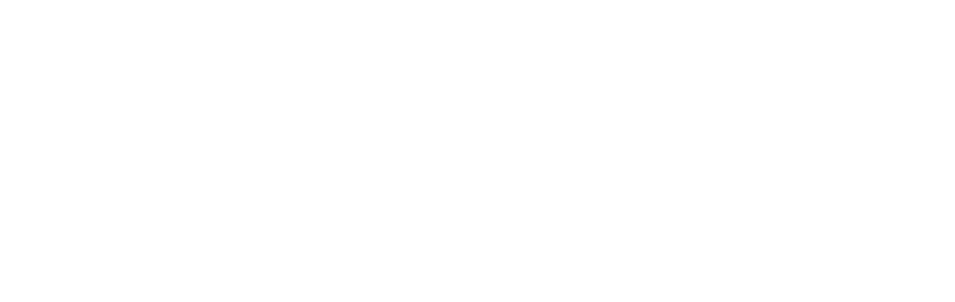
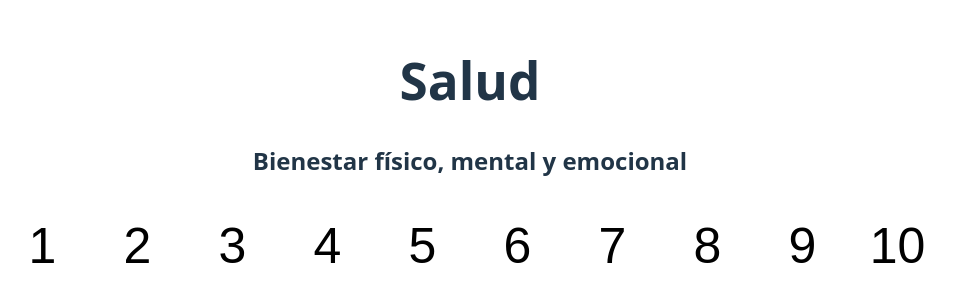
Before and after one commit to DanielRamirez404/The-Wheel-Of-Life, a Vue app in the folder Wheel-Of-Life/: page / in a window 1280 px wide. Before the commit this address had no page. Shown: the part 244-546 px from the top of the page, without its empty margins (170-1125 px from the left). Built offline with nearby package versions, Linux system fonts and the light colour scheme; a web font is replaced by a local one.

Commit message:
Improve components structure

```diff
--- a/Wheel-Of-Life/src/App.vue
+++ b/Wheel-Of-Life/src/App.vue
@@ -1,3 +1,16 @@
+<script setup lang="ts">
+import { ref } from 'vue'
+import FieldsSelector from './components/FieldsSelector.vue'
+import LifeCanvas from './components/LifeCanvas.vue'
+
+let showWheel = ref<boolean>(false);
+
+function onFinishSelection(): void {
+   showWheel.value = true;
+}
+
+</script>
 <template>
-    <router-view></router-view>
+    <FieldsSelector :onFinish="onFinishSelection" v-if="!showWheel" />
+    <LifeCanvas v-else />
 </template>
--- a/Wheel-Of-Life/src/components/FieldsSelector.vue
+++ b/Wheel-Of-Life/src/components/FieldsSelector.vue
@@ -4,11 +4,11 @@ import { ref } from 'vue'
 import type { FieldDictionary } from '../classes/WheelOfLife'
 import ValueSelector from './ValueSelector.vue'
 import LifeField from '../classes/LifeField'
-import LifeCanvas from './LifeCanvas.vue'
 import wheel from '../data/wheel'
 
 //const router = useRouter();
-let showWheel = ref<boolean>(false);
+
+const props = defineProps<{ onFinish: () => void }>();
 
 const dictionary: FieldDictionary = wheel.getFields();
 const fields: LifeField[] = Object.values(dictionary);
@@ -27,8 +27,8 @@ function onClick(value: number): void {
     currentDescription.value = fieldDescriptions[currentFieldIndex.value];
 
     if (currentFieldIndex.value >= fields.length) {
-        wheel.setAsFilled()
-        showWheel.value = true;
+        wheel.setAsFilled();
+        props.onFinish();
         //router.push('/Wheel-Of-Life/wheel');
     }
 }
@@ -36,12 +36,9 @@ function onClick(value: number): void {
 </script>
 
 <template>
-    <div v-if="!showWheel" >
-        <h1>{{ currentFieldName }}</h1>
-        <h2>{{ currentDescription }}</h2>
-        <ValueSelector :onClick="onClick" />
-    </div>
-    <LifeCanvas v-else />
+    <h1>{{ currentFieldName }}</h1>
+    <h2>{{ currentDescription }}</h2>
+    <ValueSelector :onClick="onClick" />
 </template>
 
 <style scoped>
--- a/Wheel-Of-Life/src/components/LifeCanvas.vue
+++ b/Wheel-Of-Life/src/components/LifeCanvas.vue
@@ -1,14 +1,13 @@
 <script setup lang="ts">
 import { onMounted, ref } from 'vue'
-import { useRouter } from 'vue-router';
+//import { useRouter } from 'vue-router';
 import type { FieldDictionary } from '../classes/WheelOfLife'
 import ApexCharts from 'apexcharts'
 import LifeField from '../classes/LifeField'
 import wheel from '../data/wheel'
 
 const chartEl = ref<HTMLElement | null>(null);
-const router = useRouter();
-
+//const router = useRouter();
 
 const dictionary: FieldDictionary = wheel.getFields();
 const fields: LifeField[] = Object.values(dictionary);
@@ -18,7 +17,8 @@ const values: number[] = fields.map((field) =>  field.getScore()?.getValue() ??
 onMounted( () => {
     if (wheel.isEmpty()) {
         wheel.reset();
-        router.push('/Wheel-Of-Life/');
+        location.reload();
+        //router.push('/Wheel-Of-Life/');
     }
 
     const options = {
--- a/Wheel-Of-Life/src/main.ts
+++ b/Wheel-Of-Life/src/main.ts
@@ -1,8 +1,8 @@
 import { createApp } from 'vue'
-import router from './router'
+//import router from './router.ts'
 import './style.css'
 import App from './App.vue'
 
 const app = createApp(App)
-app.use(router);
+//app.use(router);
 app.mount('#app')
```
